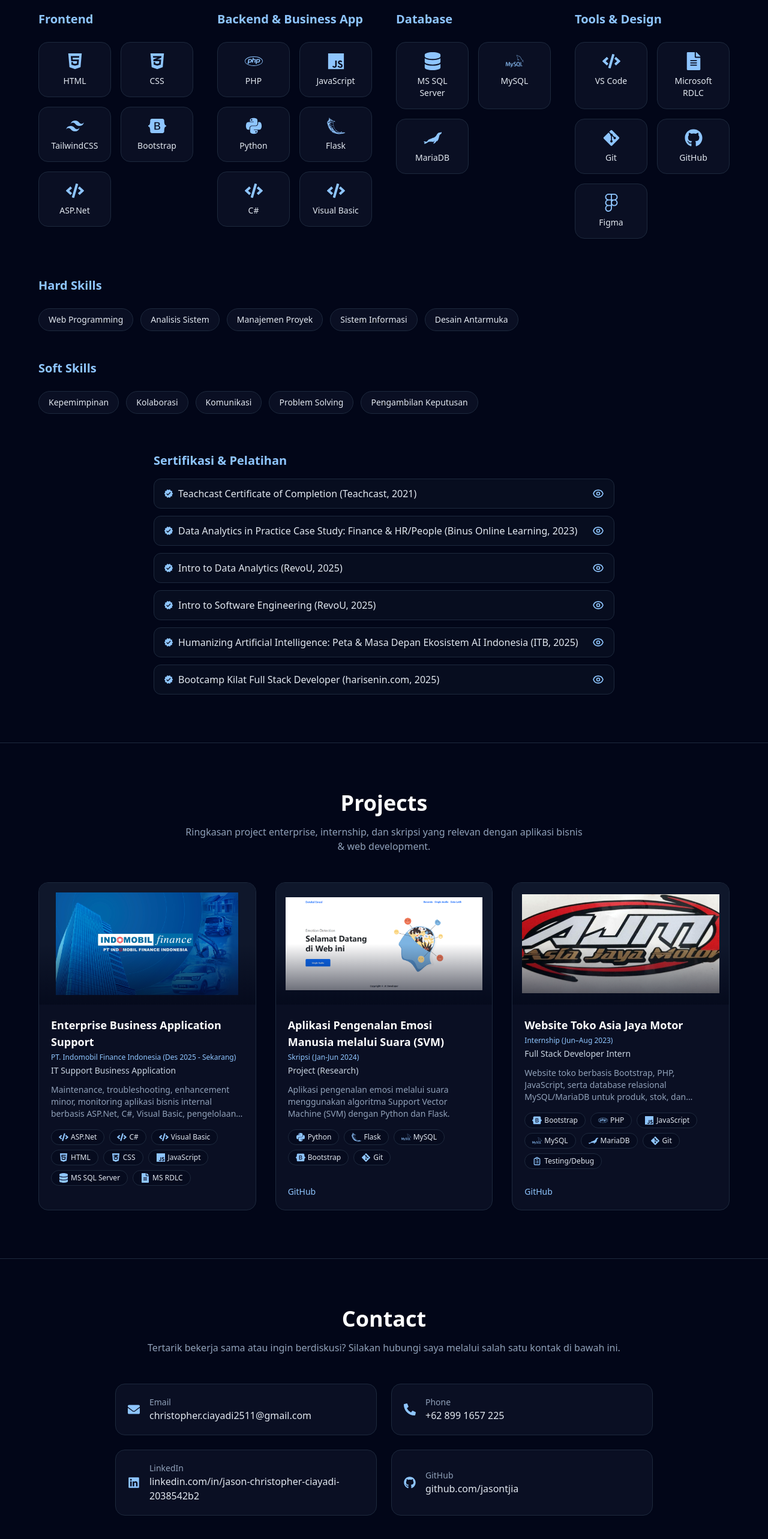
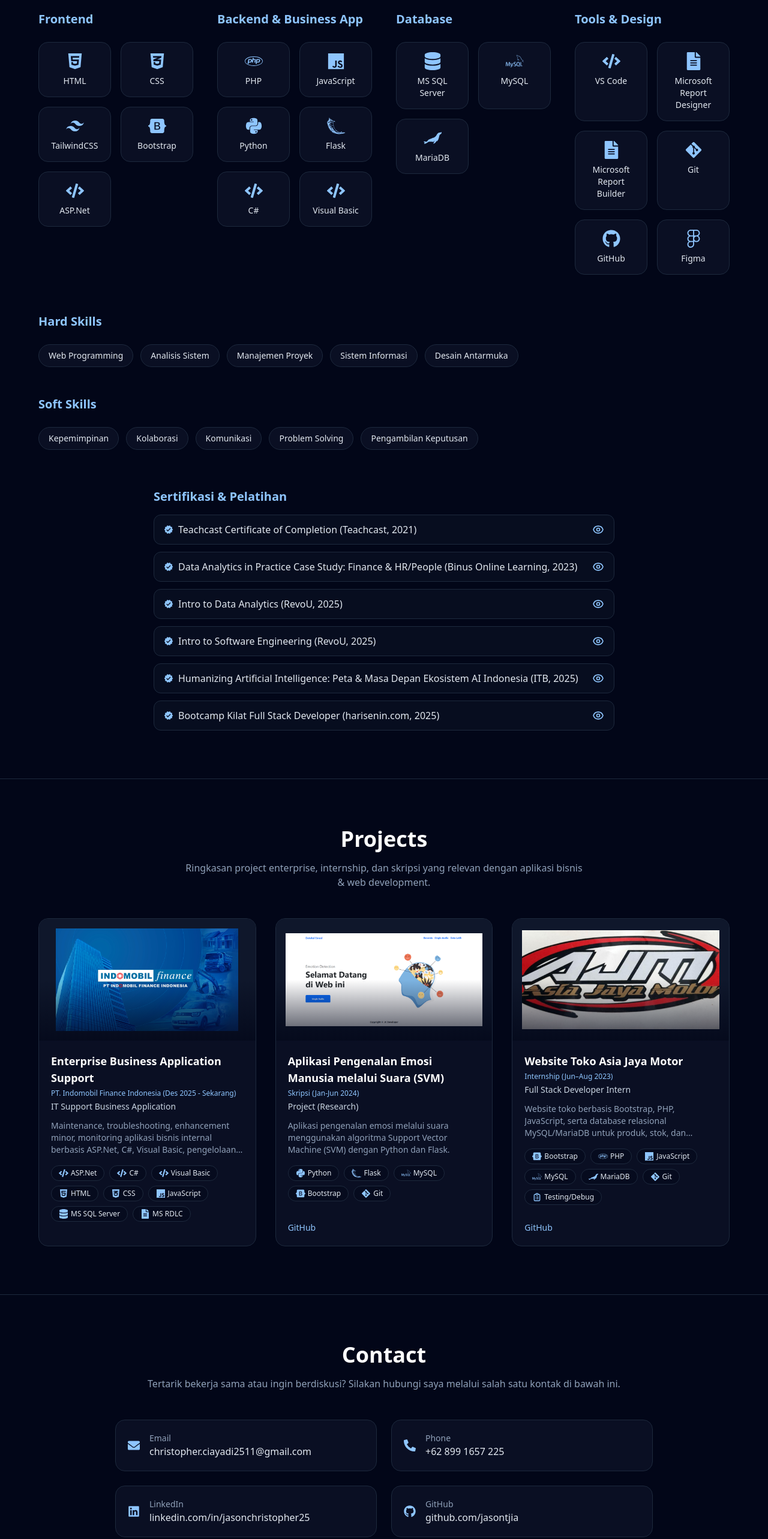
Before and after one commit to jasontjia/jason-ciayadi-portofolio, a Next.js app: page / in a window 1280 px wide. Shown: the part 1580-4146 px from the top of the page at 60% size. Built offline with nearby package versions, Linux system fonts and the light colour scheme.

Commit message:
fix littler

```diff
--- a/src/components/Contact.tsx
+++ b/src/components/Contact.tsx
@@ -19,8 +19,8 @@ const contacts = [
   {
     icon: <FaLinkedin className="text-blue-300 text-xl" />,
     label: 'LinkedIn',
-    value: 'linkedin.com/in/jason-christopher-ciayadi-2038542b2',
-    link: 'https://linkedin.com/in/jason-christopher-ciayadi-2038542b2',
+    value: 'linkedin.com/in/jasonchristopher25',
+    link:  'https://www.linkedin.com/in/jasonchristopher25/',
   },
   {
     icon: <FaGithub className="text-blue-300 text-xl" />,
--- a/src/components/Skills.tsx
+++ b/src/components/Skills.tsx
@@ -42,7 +42,8 @@ const skillGroups = [
     title: 'Tools & Design',
     skills: [
       { name: 'VS Code', icon: <FaCode className="text-blue-300" /> },
-      { name: 'Microsoft RDLC', icon: <FaFileAlt className="text-blue-300" /> },
+      { name: 'Microsoft Report Designer', icon: <FaFileAlt className="text-blue-300" /> },
+      { name: 'Microsoft Report Builder', icon: <FaFileAlt className="text-blue-300" /> },
       { name: 'Git', icon: <FaGitAlt className="text-blue-300" /> },
       { name: 'GitHub', icon: <FaGithub className="text-blue-300" /> },
       { name: 'Figma', icon: <SiFigma className="text-blue-300" /> },
```
Also changed, not shown: 1 other file (tests, documents, lock files or other folders).
